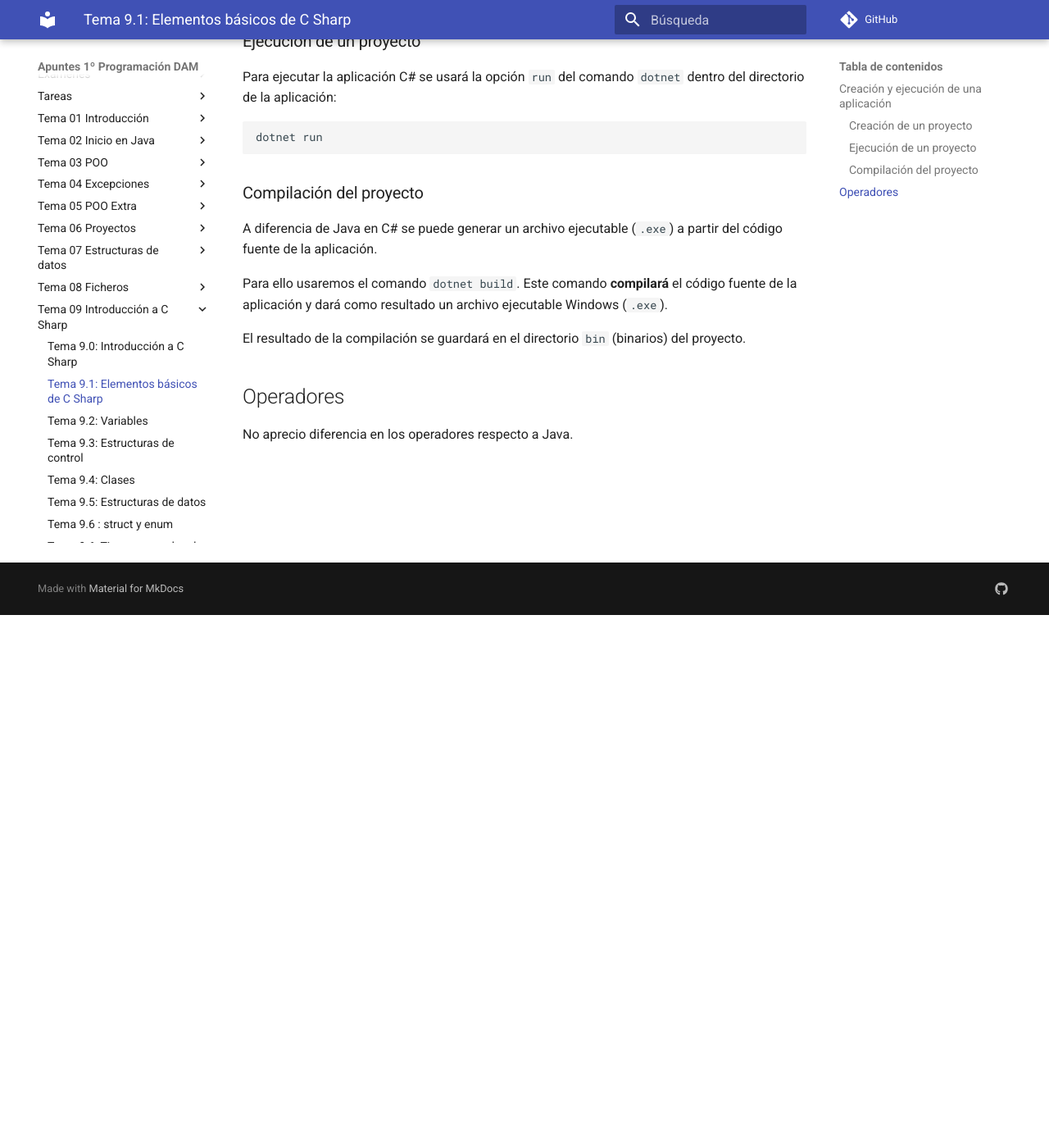
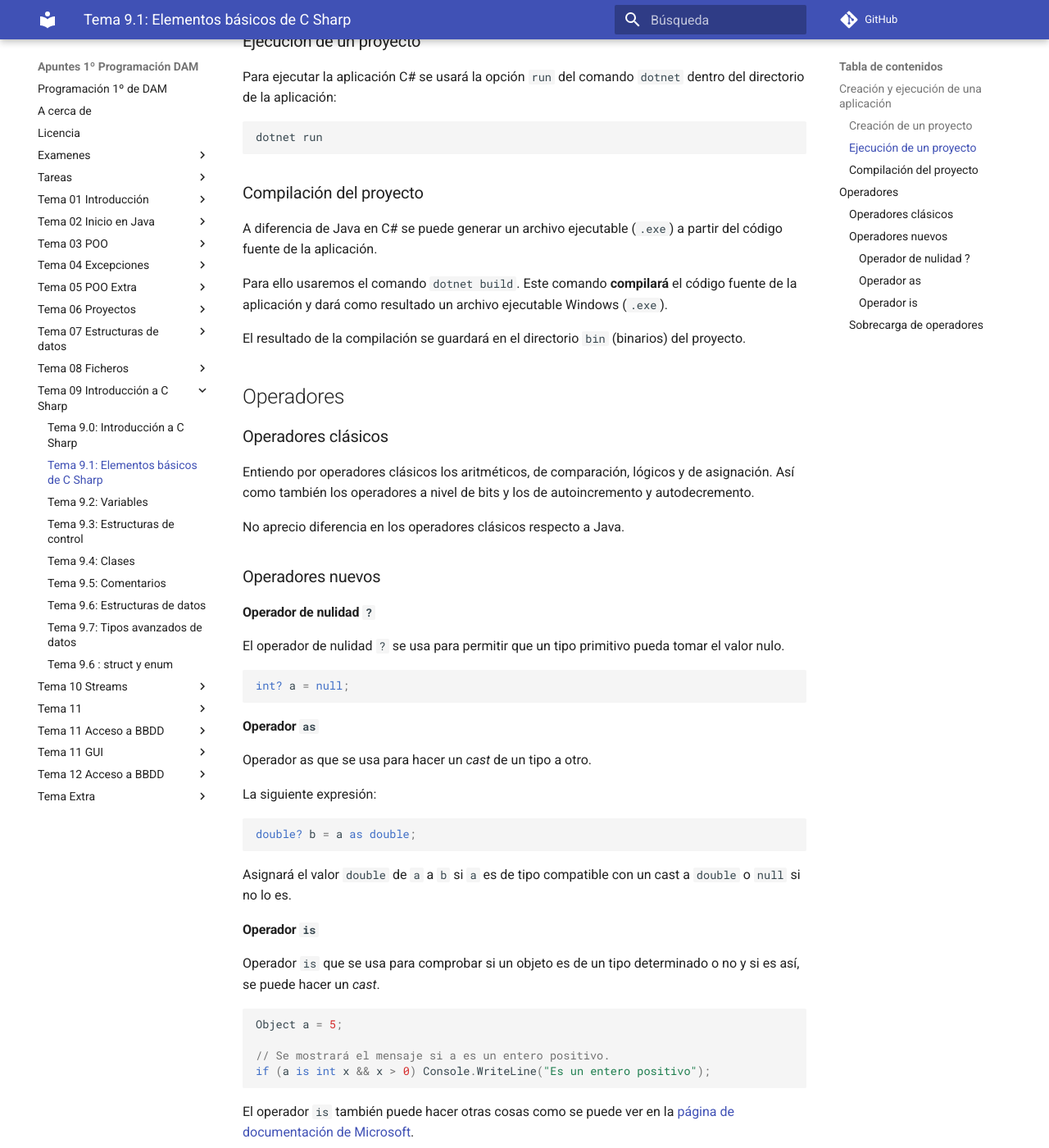
Before and after one commit to mmourazos/DAM_PR_Apuntes, an MkDocs documentation site: the page built from docs/Tema 09 - Introducción a C Sharp/Tema - 9.1 - Elementos básicos de C-Sharp.md, in a window 1280 px wide and 1400 px high, scrolled down 650 px. Shown: the whole window at 82% size. Built offline with MkDocs 1.6.1 and Material for MkDocs 9.7.7, drawn with Linux system fonts in a browser that asks for light colours; comment, search, counter and statistics services are not loaded; some of the changed text lies outside the part shown.

Commit message:
Comentarios y operadores.

````diff
--- a/docs/Tema 09 - Introducción a C Sharp/Tema - 9.1 - Elementos básicos de C-Sharp.md
+++ b/docs/Tema 09 - Introducción a C Sharp/Tema - 9.1 - Elementos básicos de C-Sharp.md
@@ -34,4 +34,74 @@
 
 ## Operadores
 
-No aprecio diferencia en los operadores respecto a Java.
+### Operadores clásicos
+
+Entiendo por operadores clásicos los aritméticos, de comparación, lógicos y de asignación. Así como también los operadores a nivel de bits y los de autoincremento y autodecremento.
+
+No aprecio diferencia en los operadores clásicos respecto a Java.
+
+### Operadores nuevos
+
+#### Operador de nulidad `?`
+
+El operador de nulidad `?` se usa para permitir que un tipo primitivo pueda tomar el valor nulo.
+
+```csharp
+int? a = null;
+```
+
+#### Operador `as`
+
+Operador as que se usa para hacer un _cast_ de un tipo a otro.
+
+La siguiente expresión:
+
+```csharp
+double? b = a as double;
+```
+
+Asignará el valor `double` de `a` a `b` si `a` es de tipo compatible con un cast a `double` o `null` si no lo es.
+
+
+#### Operador `is`
+
+Operador `is` que se usa para comprobar si un objeto es de un tipo determinado o no y si es así, se puede hacer un _cast_.
+
+```csharp
+Object a = 5;
+
+// Se mostrará el mensaje si a es un entero positivo.
+if (a is int x && x > 0) Console.WriteLine("Es un entero positivo");
+```
+
+El operador `is` también puede hacer otras cosas como se puede ver en la [página de documentación de Microsoft](https://learn.microsoft.com/en-us/dotnet/csharp/language-reference/operators/is).
+
+
+### Sobrecarga de operadores
+
+Otra característica de C# es la posibilidad de sobrecargar los operadores. Esto es, definir el comportamiento de los operadores para un tipo de dato determinado.
+
+Para ello se usan los métodos `operator` y se definen los operadores que se quieren sobrecargar.
+
+```csharp
+public class Punto
+{
+    public int x, y;
+
+    public Punto(int x, int y)
+    {
+        this.x = x;
+        this.y = y;
+    }
+
+    public static Punto operator +(Punto p1, Punto p2)
+    {
+        return new Punto(p1.x + p2.x, p1.y + p2.y);
+    }
+
+    public static bool operator ==(Punto p1, Punto p2)
+    {
+        return p1.x == p2.x && p1.y == p2.y;
+    }
+}
+```
--- a/docs/Tema 09 - Introducción a C Sharp/Tema - 9.7 - Tipos avanzados.md
+++ b/docs/Tema 09 - Introducción a C Sharp/Tema - 9.7 - Tipos avanzados.md
@@ -1,4 +1,4 @@
-# Tema 9.6: Tipos avanzados de datos
+# Tema 9.7: Tipos avanzados de datos
 
 Con tipos avanzados de datos me refiero a los tipos de datos que son más complejos que los arrays y las tuplas. Se tratará de tipos de datos que no tiene un tamaño predeterminado si no que pueden crecer a medida que se les añaden elementos (`ArrayList`, `List`, ...). También hay tipos que guardan sus elementos asociados a un valor o clave (`Hastable`, `Dictionary`, ...).
 
````
Also changed, not shown: docs/Tema 09 - Introducción a C Sharp/Tema - 9.5 - Comentarios.md (added, +61 -0 lines), docs/Tema 09 - Introducción a C Sharp/Tema - 9.6 - Estructuras de datos de C-Sharp.md (renamed from docs/Tema 09 - Introducción a C Sharp/Tema - 9.5 - Estructuras de datos de C-Sharp.md, +1 -1 lines), docs/Tema 11 - GUI/Tema - 11.2 - MVVM.md (+30 -0 lines), docs/Tema 09 - Introducción a C Sharp/Tema - 9.8 - Struct y Enum.md (renamed from docs/Tema 09 - Introducción a C Sharp/Tema - 9.6 - Struct y Enum.md), docs/Tema 11 - GUI/Imagenes/caso_de_uso.svg, 7 other files.
